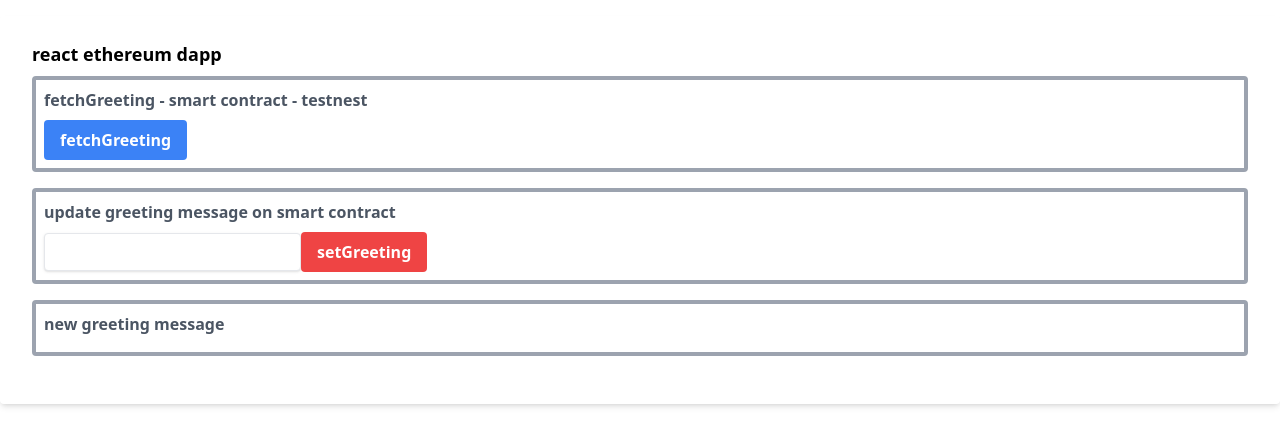
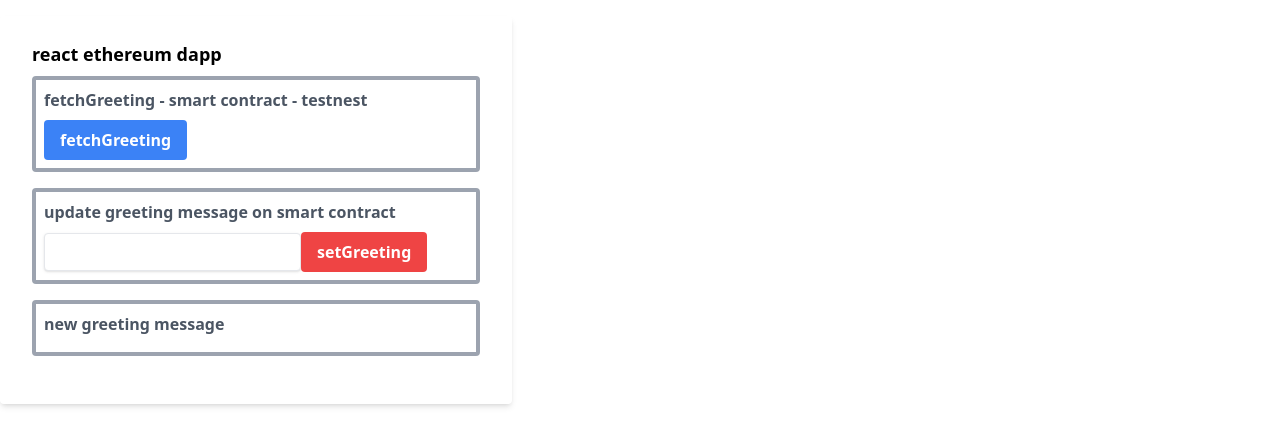
Before and after one commit to dhaedream/greet-1, a React (Create React App) app: page / in a window 1280 px wide. Shown: the top 446 px of the page. Built offline with nearby package versions, Linux system fonts and the light colour scheme.

Commit message:
connected to correct local hardhat environment + dapp is able to fetch data from blockchain

```diff
--- a/src/App.js
+++ b/src/App.js
@@ -68,7 +68,7 @@
   // }
 
   return (
-    <div className="">
+    <div className="w-full max-w-lg container">
       <div className="shadow-md rounded px-8 pt-6 pb-8 mb-4 mt-4 ">
         <div className="text-grey-600 font-bold text-lg mb-2">
           react ethereum dapp
```
